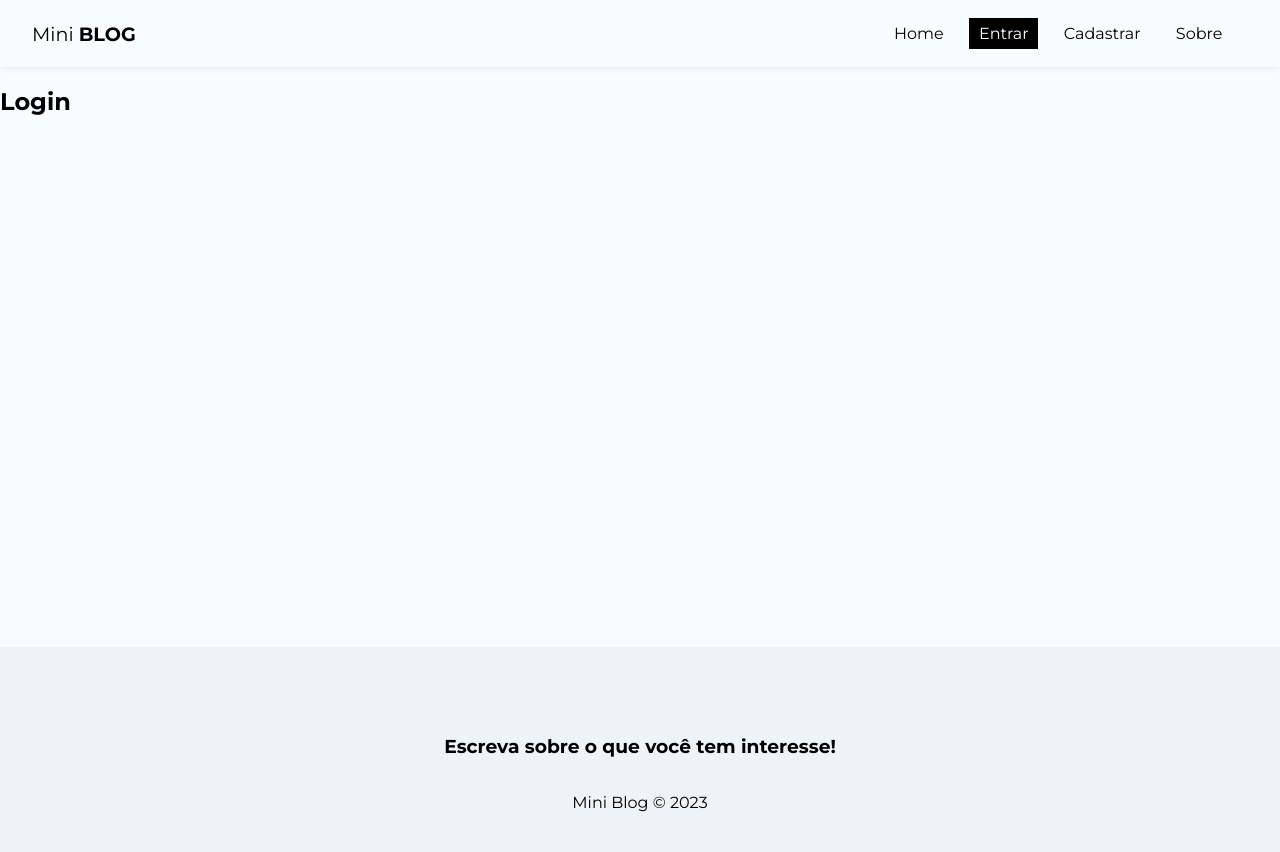
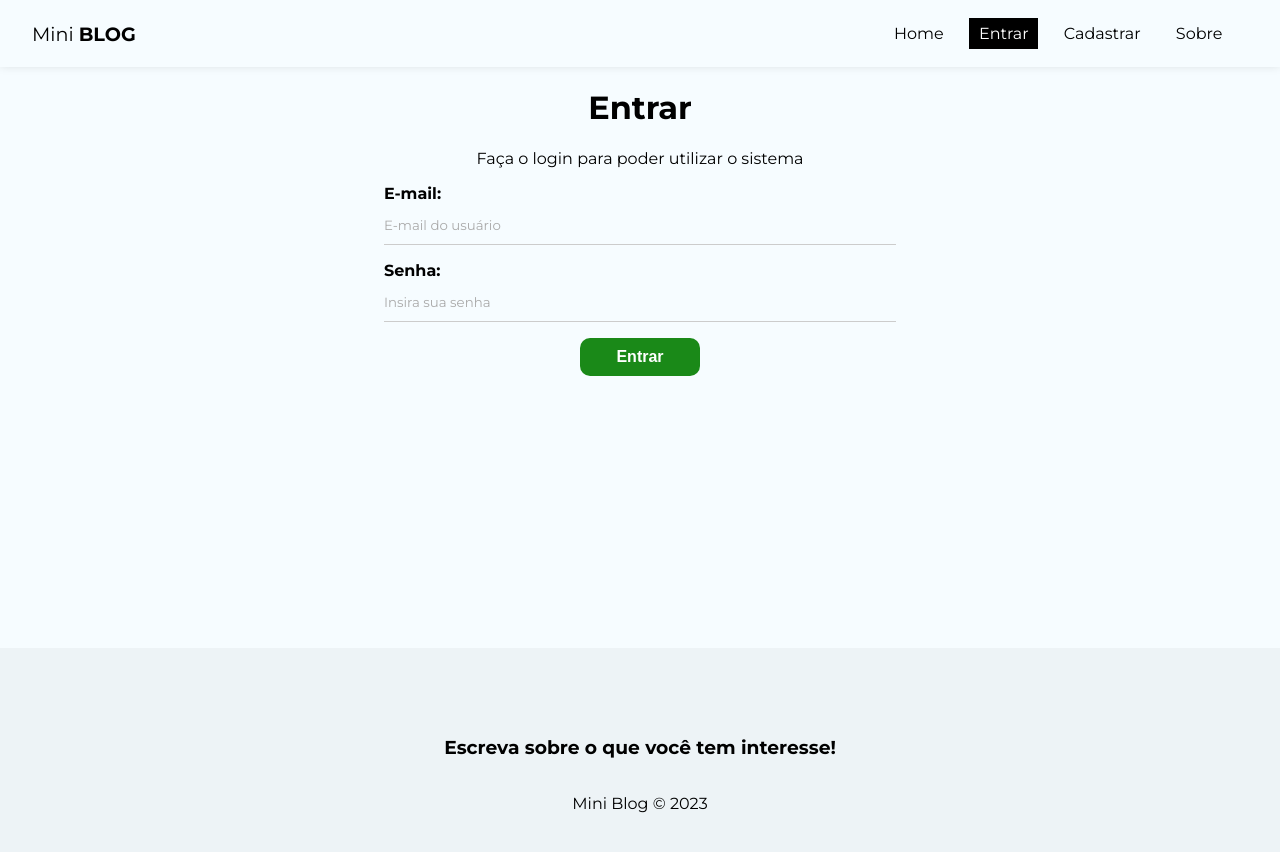
Before and after one commit to sabrinaaraujoo/mini-blog, a React (Create React App) app: page /login in a window 1280 px wide. Shown: the top 852 px of the page. Built offline with nearby package versions, Linux system fonts and the light colour scheme; no server answers.

Commit message:
Estruturando página de login

```diff
--- a/src/pages/Login/Login.jsx
+++ b/src/pages/Login/Login.jsx
@@ -1,10 +1,68 @@
 import React from "react";
 import styles from "./Login.module.css";
+import { useState, useEffect } from "react";
+import { useAuthentication } from "../../hooks/useAuthentication";
 
 const Login = () => {
+  const [email, setEmail] = useState("");
+  const [password, setPassword] = useState("");
+  const [error, setError] = useState("");
+
+  const { createUser, error: authError, loading } = useAuthentication();
+
+  const handleSubmit = async (e) => {
+    e.preventDefault();
+
+    setError("");
+
+    const user = {
+      email,
+      password,
+    };
+  };
+
+  useEffect(() => {
+    if (authError) {
+      setError(authError);
+    }
+  }, [authError]);
+
   return (
-    <div>
-      <h2 className={styles.titulo}>Login</h2>
+    <div className={styles.login}>
+      <h1>Entrar</h1>
+      <p>Faça o login para poder utilizar o sistema</p>
+      <form onSubmit={handleSubmit}>
+        <label>
+          <span>E-mail:</span>
+          <input
+            type="email"
+            name="email"
+            required
+            placeholder="E-mail do usuário"
+            value={email}
+            onChange={(e) => setEmail(e.target.value)}
+          />
+        </label>
+
+        <label>
+          <span>Senha:</span>
+          <input
+            type="password"
+            name="password"
+            required
+            placeholder="Insira sua senha"
+            value={password}
+            onChange={(e) => setPassword(e.target.value)}
+          />
+        </label>
+        {error && <p className="error">{error}</p>}
+        {!loading && <button className="btn">Entrar</button>}
+        {loading && (
+          <button className="btn" disabled>
+            Aguarde...
+          </button>
+        )}
+      </form>
     </div>
   );
 };
--- a/src/pages/Login/Login.module.css
+++ b/src/pages/Login/Login.module.css
@@ -0,0 +1,7 @@
+.login {
+  text-align: center;
+}
+
+.login a {
+  color: #aaa;
+}
```
